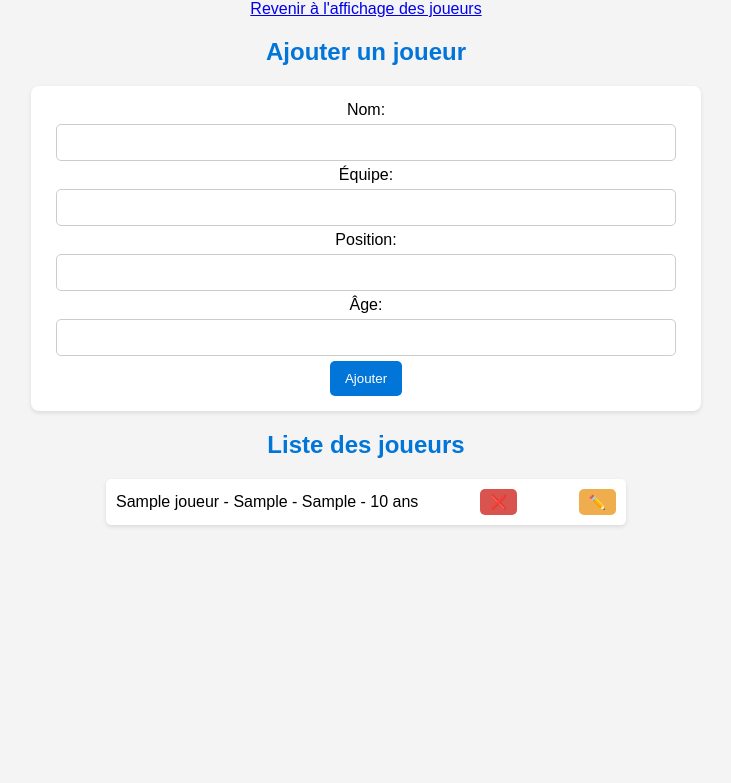
After one commit to Abdelnxur/Projet, a PHP site: page /gestion_joueurs.php in a window 1280 px wide. The commit adds this page. Shown: the top 783 px of the page, without its empty margins (274-1005 px from the left). Run offline with PHP 8.4, Linux system fonts and the light colour scheme; tables that the repository leaves empty hold one stand-in row (values such as "Sample post").

Commit message:
Add files via upload

```diff
--- /dev/null
+++ b/connect.php
@@ -0,0 +1,8 @@
+<?php
+if (!defined('SERVEUR_BD')) {
+    define ('SERVEUR_BD','localhost');
+    define ('LOGIN_BD','root');
+    define ('PASS_BD','');
+    define ('NOM_BD','test');
+}
+?>
--- /dev/null
+++ b/css/site.css
@@ -0,0 +1,116 @@
+body {
+    font-family: Arial, sans-serif;
+    text-align: center;
+    background-color: #f4f4f4;
+}
+
+nav ul {
+    list-style-type: none;
+    padding: 0;
+}
+
+nav ul li {
+    display: inline;
+    margin-right: 20px;
+}
+
+footer {
+    margin-top: 20px;
+    padding: 10px;
+    background: #333;
+    color: white;
+}
+
+body {
+    font-family: Arial, sans-serif;
+    background-color: #f4f4f4;
+    margin: 0;
+    padding: 0;
+    text-align: center;
+}
+
+.container {
+    width: 80%;
+    margin: auto;
+    background: white;
+    padding: 20px;
+    border-radius: 8px;
+    box-shadow: 0 4px 8px rgba(0, 0, 0, 0.1);
+}
+
+h2 {
+    color: #0275d8;
+    margin-bottom: 20px;
+}
+
+form {
+    background: #fff;
+    padding: 15px;
+    border-radius: 8px;
+    box-shadow: 0 2px 4px rgba(0, 0, 0, 0.1);
+    width: 50%;
+    margin: 20px auto;
+}
+
+input[type="text"],
+input[type="number"] {
+    width: calc(100% - 20px);
+    padding: 10px;
+    margin: 5px 0;
+    border: 1px solid #ccc;
+    border-radius: 5px;
+}
+
+button {
+    background-color: #0275d8;
+    color: white;
+    padding: 10px 15px;
+    border: none;
+    border-radius: 5px;
+    cursor: pointer;
+    transition: background 0.3s;
+}
+
+button:hover {
+    background-color: #025aa5;
+}
+
+ul {
+    list-style: none;
+    padding: 0;
+}
+
+ul li {
+    background: white;
+    margin: 10px auto;
+    padding: 10px;
+    border-radius: 5px;
+    box-shadow: 0 2px 4px rgba(0, 0, 0, 0.1);
+    display: flex;
+    justify-content: space-between;
+    align-items: center;
+    max-width: 500px;
+}
+
+ul li a {
+    text-decoration: none;
+    padding: 5px;
+    border-radius: 5px;
+    font-size: 14px;
+}
+
+ul li a:hover {
+    opacity: 0.7;
+}
+
+a[href*="supprimer"] {
+    background: #d9534f;
+    color: white;
+    padding: 5px 10px;
+}
+
+a[href*="edit"] {
+    background: #f0ad4e;
+    color: white;
+    padding: 5px 10px;
+}
--- /dev/null
+++ b/gestion_joueurs.php
@@ -0,0 +1,79 @@
+<link rel="stylesheet" href="css/site.css">
+<a href="index.php">Revenir à l'affichage des joueurs</a>
+<?php
+require('include/connexion.php');
+
+
+if (isset($_POST['ajouter'])) {
+    $nom = mysqli_real_escape_string($CONNEXION, $_POST['nom']);
+    $equipe = mysqli_real_escape_string($CONNEXION, $_POST['equipe']);
+    $position = mysqli_real_escape_string($CONNEXION, $_POST['position']);
+    $age = intval($_POST['age']);
+
+    $sql = "INSERT INTO joueurs (nom, equipe, position, age) VALUES ('$nom', '$equipe', '$position', $age)";
+    mysqli_query($CONNEXION, $sql);
+}
+
+if (isset($_GET['supprimer'])) {
+    $id = intval($_GET['supprimer']);
+    $sql = "DELETE FROM joueurs WHERE id = $id";
+    mysqli_query($CONNEXION, $sql);
+}
+
+if (isset($_POST['modifier'])) {
+    $id = intval($_POST['id']);
+    $nom = mysqli_real_escape_string($CONNEXION, $_POST['nom']);
+    $equipe = mysqli_real_escape_string($CONNEXION, $_POST['equipe']);
+    $position = mysqli_real_escape_string($CONNEXION, $_POST['position']);
+    $age = intval($_POST['age']);
+
+    $sql = "UPDATE joueurs SET nom='$nom', equipe='$equipe', position='$position', age=$age WHERE id=$id";
+    mysqli_query($CONNEXION, $sql);
+}
+
+$result = mysqli_query($CONNEXION, "SELECT * FROM joueurs");
+?>
+
+<!DOCTYPE html>
+<html>
+<head>
+    <title>Gestion des joueurs</title>
+</head>
+<body>
+    <h2>Ajouter un joueur</h2>
+    <form method="post">
+        Nom: <input type="text" name="nom" required>
+        Équipe: <input type="text" name="equipe" required>
+        Position: <input type="text" name="position" required>
+        Âge: <input type="number" name="age" required>
+        <button type="submit" name="ajouter">Ajouter</button>
+    </form>
+
+    <h2>Liste des joueurs</h2>
+    <ul>
+    <?php while ($row = mysqli_fetch_assoc($result)) { ?>
+        <li>
+            <?php echo $row['nom'] . " - " . $row['equipe'] . " - " . $row['position'] . " - " . $row['age'] . " ans"; ?>
+            <a href="?supprimer=<?php echo $row['id']; ?>" onclick="return confirm('Supprimer ce joueur ?');">❌</a>
+            <a href="?edit=<?php echo $row['id']; ?>">✏️</a>
+        </li>
+    <?php } ?>
+    </ul>
+
+    <?php if (isset($_GET['edit'])) {
+        $id = intval($_GET['edit']);
+        $res = mysqli_query($CONNEXION, "SELECT * FROM joueurs WHERE id = $id");
+        $joueur = mysqli_fetch_assoc($res);
+    ?>
+    <h2>Modifier un joueur</h2>
+    <form method="post">
+        <input type="hidden" name="id" value="<?php echo $joueur['id']; ?>">
+        Nom: <input type="text" name="nom" value="<?php echo $joueur['nom']; ?>" required>
+        Équipe: <input type="text" name="equipe" value="<?php echo $joueur['equipe']; ?>" required>
+        Position: <input type="text" name="position" value="<?php echo $joueur['position']; ?>" required>
+        Âge: <input type="number" name="age" value="<?php echo $joueur['age']; ?>" required>
+        <button type="submit" name="modifier">Modifier</button>
+    </form>
+    <?php } ?>
+</body>
+</html>
--- /dev/null
+++ b/include/connexion.php
@@ -0,0 +1,18 @@
+<?php
+require('connect.php');
+
+$CONNEXION = mysqli_connect(SERVEUR_BD, LOGIN_BD, PASS_BD);
+
+if (!$CONNEXION) {
+    die("Erreur de connexion au serveur : " . mysqli_connect_error());
+}
+
+if (!mysqli_select_db($CONNEXION, NOM_BD)) {
+    die("Erreur de sélection de la base : " . mysqli_error($CONNEXION));
+}
+
+if (!mysqli_set_charset($CONNEXION, 'UTF8')) {
+    die("Erreur encodage UTF-8 : " . mysqli_error($CONNEXION));
+}
+
+?>
--- /dev/null
+++ b/include/footer.php
@@ -0,0 +1,5 @@
+<footer>
+    <p>&copy; page du bas</p>
+</footer>
+</body>
+</html>
--- /dev/null
+++ b/sql/feed-base.sql
@@ -0,0 +1,5 @@
+INSERT INTO joueurs (nom, equipe, position, age) VALUES
+('Lionel Messi', 'Inter Miami', 'Attaquant', 36),
+('Cristiano Ronaldo', 'Al-Nassr', 'Attaquant', 39),
+('Kylian Mbappé', 'PSG', 'Attaquant', 25),
+('Kevin De Bruyne', 'Manchester City', 'Milieu', 32);
```
Also changed, not shown: catalogue.php (added, +20 -0 lines), include/header.php (added, +12 -0 lines), include/menu.php (added, +12 -0 lines), index-orig.php (added, +11 -0 lines), index.php (+31 -0 lines), sql/unit-base.sql (added, +10 -0 lines), img/module_table_bottom.png (added), img/module_table_top.png (added).
